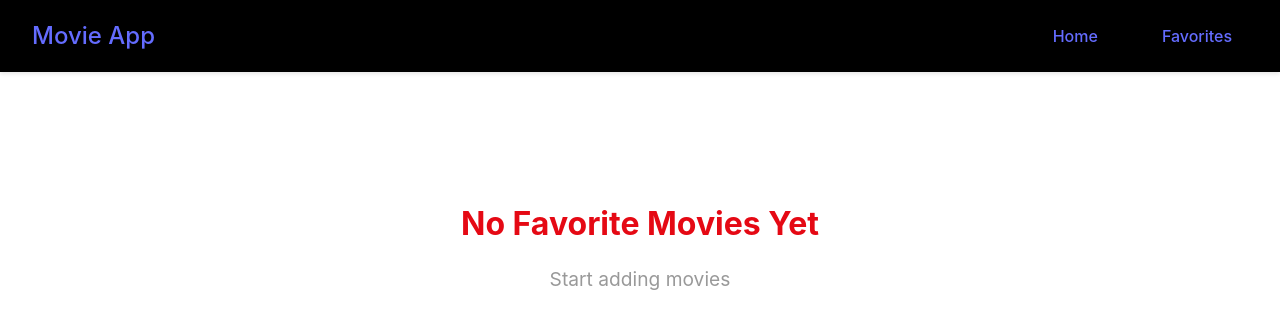
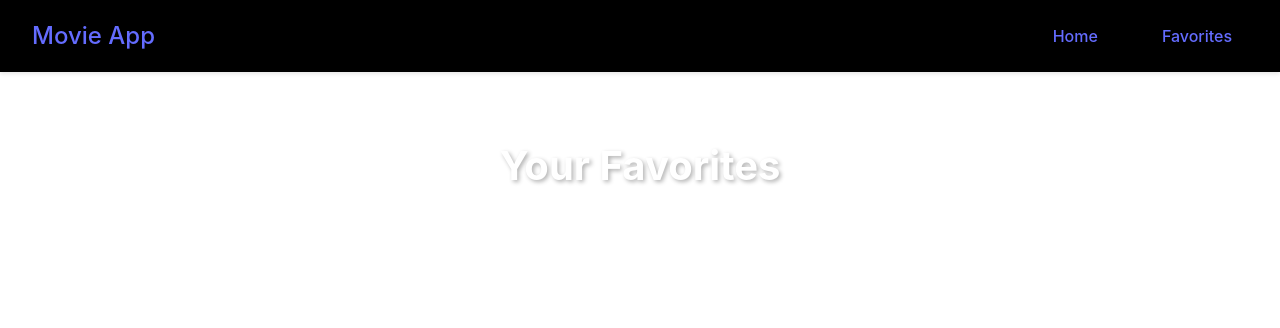
Before and after one commit to Ridamkaphle/Movie-Finder, a React (Vite) app: page /favorites in a window 1280 px wide. Shown: the top 328 px of the page. Built offline with nearby package versions, Linux system fonts and the light colour scheme.

Commit message:
updated favorite feature

```diff
--- a/src/App.jsx
+++ b/src/App.jsx
@@ -3,12 +3,13 @@ import './css/App.css';
 import Favorites from "./pages/Favorites";
 import Home from "./pages/Home"
 import {Routes, Route} from "react-router-dom"
+import { MovieProvider } from './contexts/MovieContext';
 import NavBar from './components/NavBar';
 
 function App() {
 
   return(
-    <div>
+    <MovieProvider>
       <NavBar />
 
    <main className="main-content">
@@ -17,7 +18,7 @@ function App() {
     <Route path="/favorites" element={<Favorites />}/>
        </Routes>
        </main>
-       </div>
+       </MovieProvider>
   );
 }
 
--- a/src/components/MovieCard.jsx
+++ b/src/components/MovieCard.jsx
@@ -1,23 +1,28 @@
 import "../css/MovieCard.css";
-function MovieCard({movie}){
+import { useMovieContext } from "../contexts/MovieContext";
 
-    function onFavoriteClick() {
+function MovieCard({movie}) {
+    const {isFavorite, addToFavorites, removeFromFavorites} = useMovieContext()
+    const favorite = isFavorite(movie.id)
 
-        alert("clicked")
+    function onFavoriteClick(e) {
+        e.preventDefault()
+        if (favorite) removeFromFavorites(movie.id)
+            else addToFavorites(movie)
     }
 
     return <div className="movie-card">
         <div className="movie-poster">
-            <img src={movie.url} alt={movie.title}/>
+            <img src={`https://image.omdb.org/t/p/w500${movie.poster_path}`} alt={movie.title}/>
             <div className="movie-overplay">
-                <button className="favorite-btn" onClick={onFavoriteClick}>
+                <button className={`favorite-btn ${favorite ? "active" : ""}`} onClick={onFavoriteClick}>
                     ♡
                 </button>
             </div>
         </div>
         <div className="movie-info">
             <h3>{movie.title}</h3>
-            <p>{movie.release_date}</p>
+            <p>{movie.release_date?.split("-")[0]}</p>
         </div>
 
     </div>
--- a/src/pages/Favorites.jsx
+++ b/src/pages/Favorites.jsx
@@ -1,5 +1,22 @@
 import "../css/Favorites.css";
+import { useMovieContext } from "../contexts/MovieContext";
+import MovieCard from "../components/MovieCard";
+
 function Favorite() {
+    const { favorites } = useMovieContext();
+    if (favorites) {
+        return (
+          <div className="favorites">
+            <h2>Your Favorites</h2>
+            <div className="movies-grid">
+              {favorites.map((movie) => (
+                <MovieCard movie={movie} key={movie.id} />
+              ))}
+            </div>
+          </div>
+        );
+      }
+
     return <div className="favorites-empty">
         <h2>No Favorite Movies Yet</h2>
         <p>Start adding movies</p>
```
